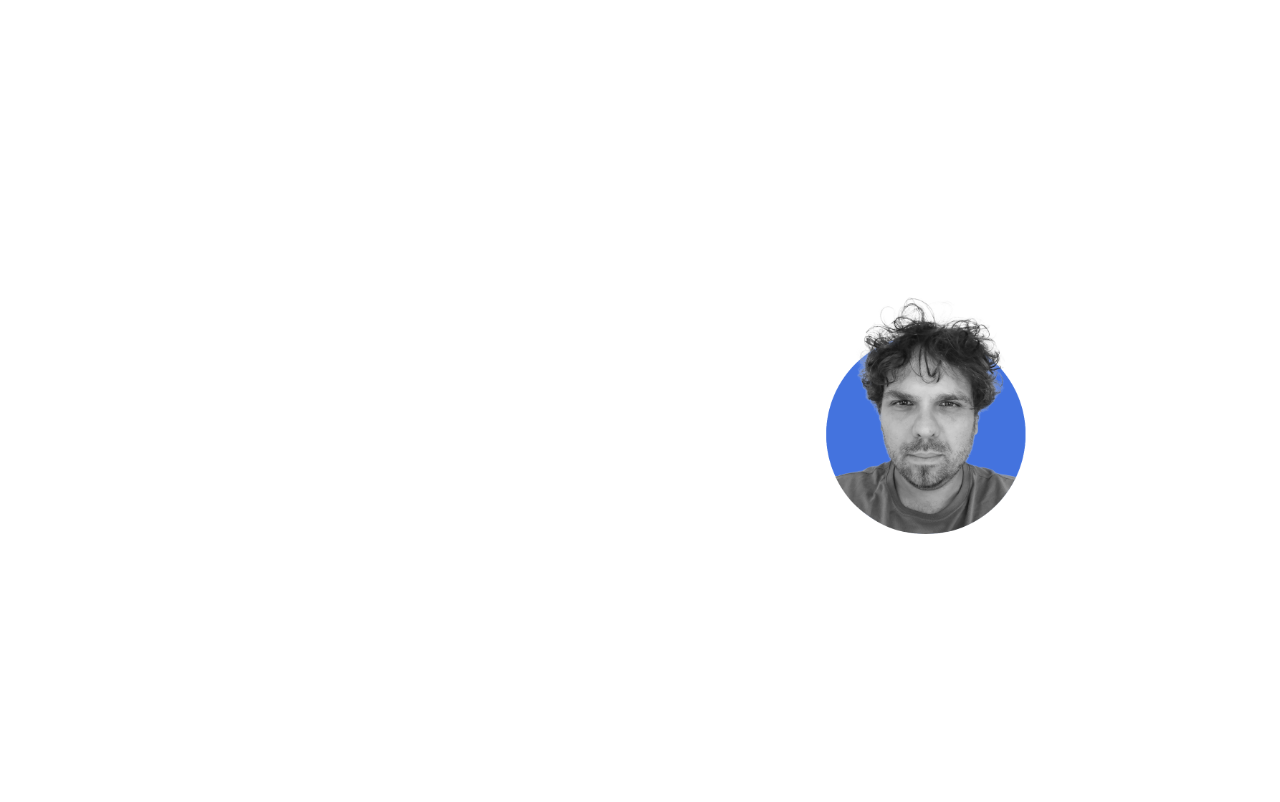
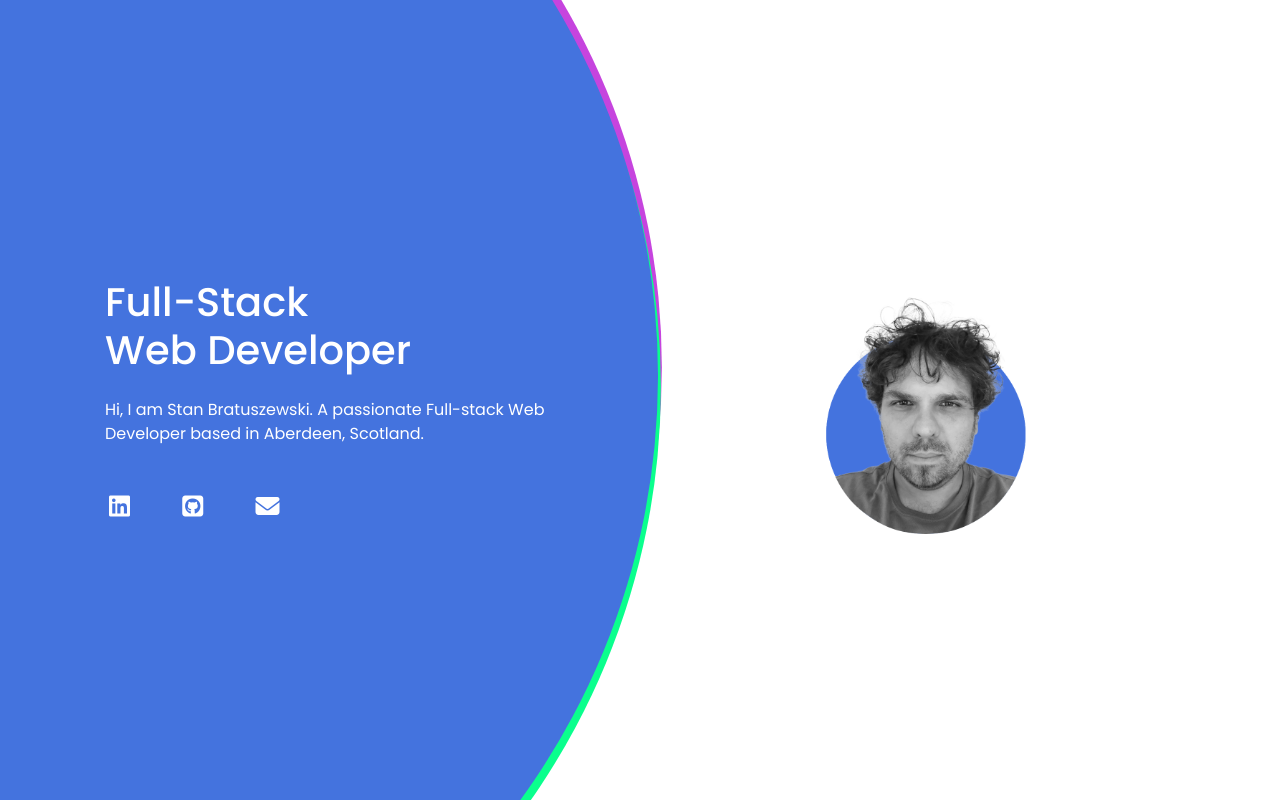
Before and after one commit to sbratuszewski/stanbrat.github.io, a plain HTML site: page index.html in a window 1280 px wide. Shown: the top 802 px of the page. Drawn offline with nearby package versions, Linux system fonts and the light colour scheme.

Commit message:
Update styles.css

```diff
--- a/styles.css
+++ b/styles.css
@@ -48,7 +48,7 @@ body {
     height: 100vh;
 }
 .section-hero_bg-img {
-    background-image: url("../img/bg-hero.svg");
+    background-image: url("bg-hero.svg");
     background-position: left;
     background-repeat: no-repeat;
     background-size: 100% 100%;
```
